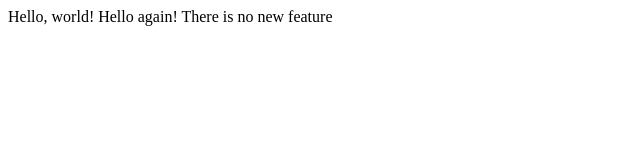
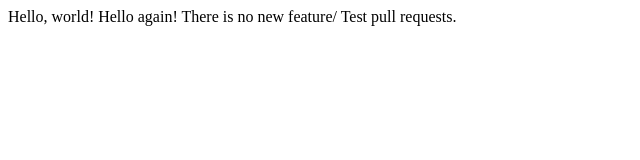
Before and after one commit to particle-projects/lecture1, a plain HTML site: page index.html in a window 1280 px wide. Shown: the whole page, without its empty margins (0-640 px from the left). Drawn offline with Linux system fonts and the light colour scheme.

Commit message:
Update index.html

```diff
--- a/index.html
+++ b/index.html
@@ -5,6 +5,6 @@
 	</head>
 	<body>
 		Hello, world! Hello again!
-		There is no new feature
+		There is no new feature/ Test pull requests.
 	</body>
 </html>
```
